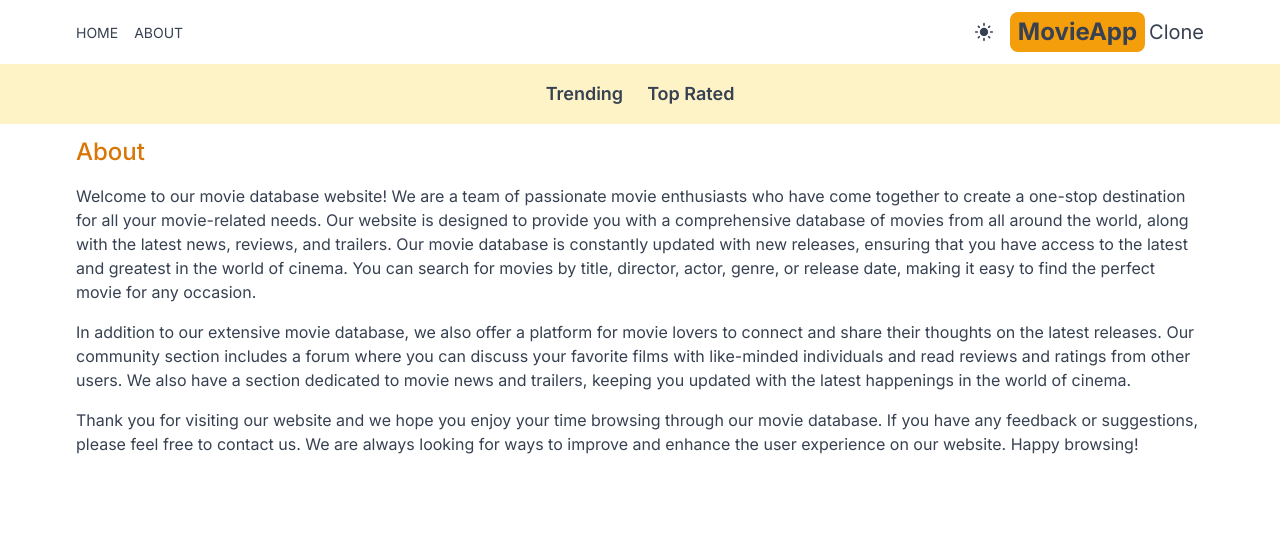
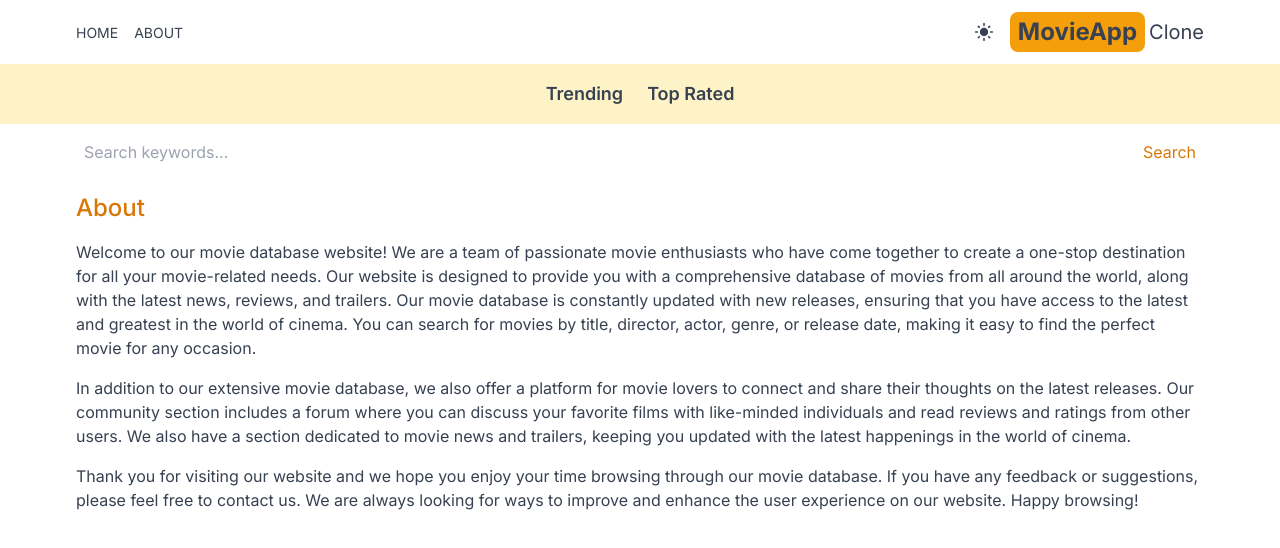
Before and after one commit to FlorAccastelli/movie-app-next-tailwind, a Next.js app: page /about in a window 1280 px wide. Shown: the top 548 px of the page. Built offline with nearby package versions, Linux system fonts and the light colour scheme.

Commit message:
add searchBox component

```diff
--- a/src/app/layout.js
+++ b/src/app/layout.js
@@ -3,6 +3,7 @@
 import Header from "@/components/Header";
 import Providers from "./Providers";
 import NavBar from "@/components/NavBar";
+import SearchBox from "@/components/SearchBox";
 
 const inter = Inter({ subsets: ["latin"] });
 
@@ -18,6 +19,7 @@
         <Providers>
           <Header />
           <NavBar />
+          <SearchBox />
           {children}
         </Providers>
       </body>
--- /dev/null
+++ b/src/components/SearchBox.jsx
@@ -0,0 +1,25 @@
+"use client";
+
+import React, { useState } from 'react'
+import { useRouter } from 'next/navigation';
+
+export default function SearchBox() {
+    const [search, setSearch] = useState();
+    const router = useRouter();
+    const handleSubmit = (e) => {
+        e.preventDefault();
+        router.push(`/search/${search}`)
+    }
+  return (
+    <form className='flex justify-between px-5 max-w-6xl mx-auto' onSubmit={handleSubmit}>
+        <input
+            type="text"
+            placeholder='Search keywords...'
+            className='w-full h-14 rounded-md placeholder:gray-500 outline-none bg-transparent flex-1'
+            value={search}
+            onChange={(e) => setSearch(e.target.value)}
+        />
+        <button className='text-amber-600 disabled:text-gray-400' disabled={search === ''}>Search</button>
+    </form>
+  )
+}
```
